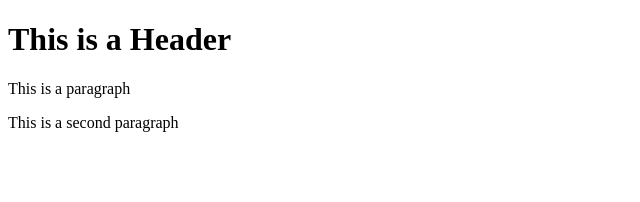
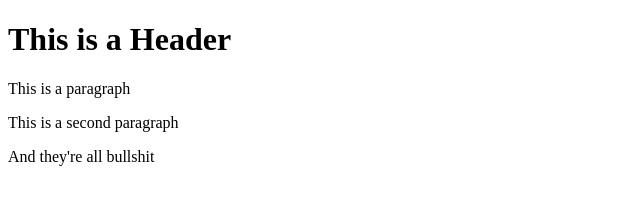
Before and after one commit to opisdtr/git-test, a website: page index.html in a window 1280 px wide. Shown: the whole page, without its empty margins (0-640 px from the left). Drawn offline with Linux system fonts and the light colour scheme.

Commit message:
fourth commit

```diff
--- a/index.html
+++ b/index.html
@@ -13,6 +13,7 @@
 
 <p>This is a paragraph</p>
 <p>This is a second paragraph</p>
+<p>And they're all bullshit</p>
 </body>
 
 
```
Also changed, not shown: package.json (added, +24 -0 lines), 2 other files.
